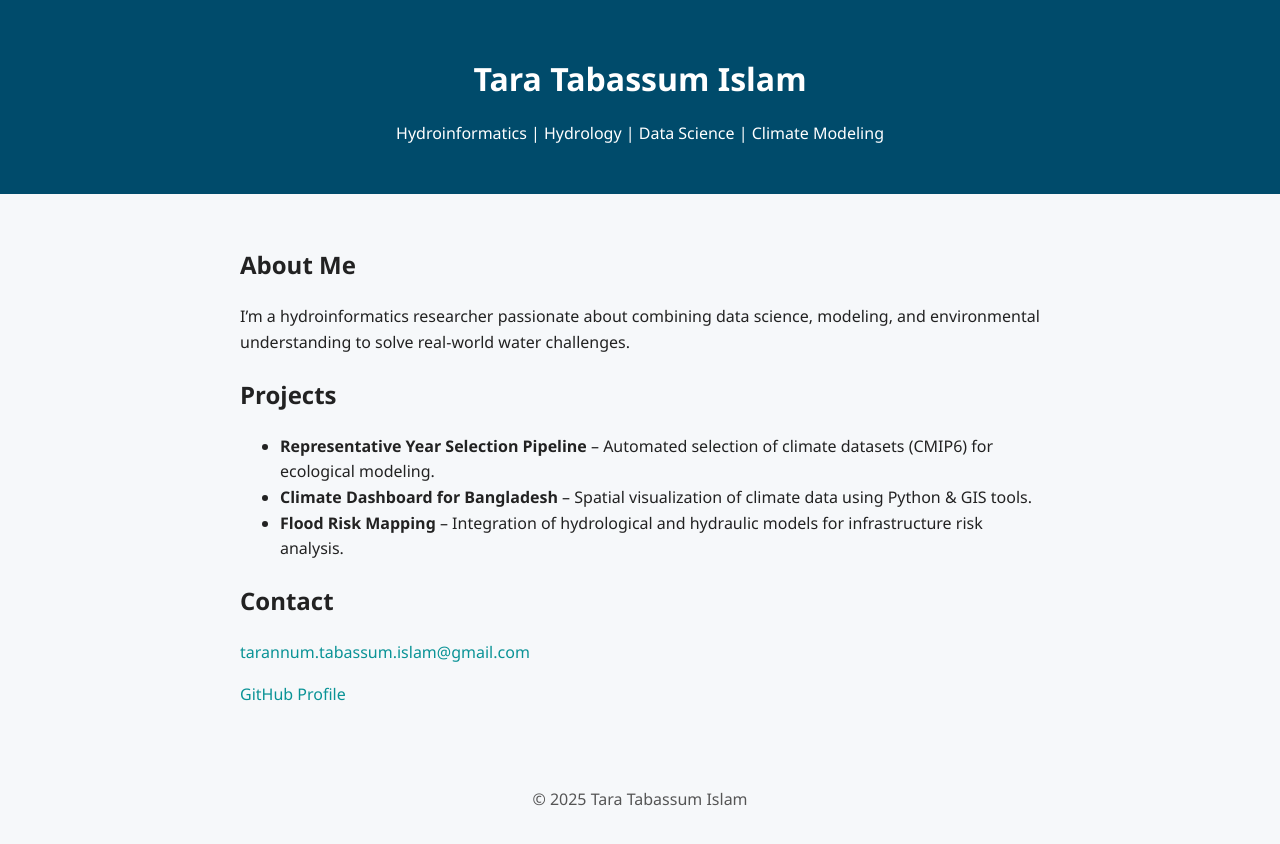
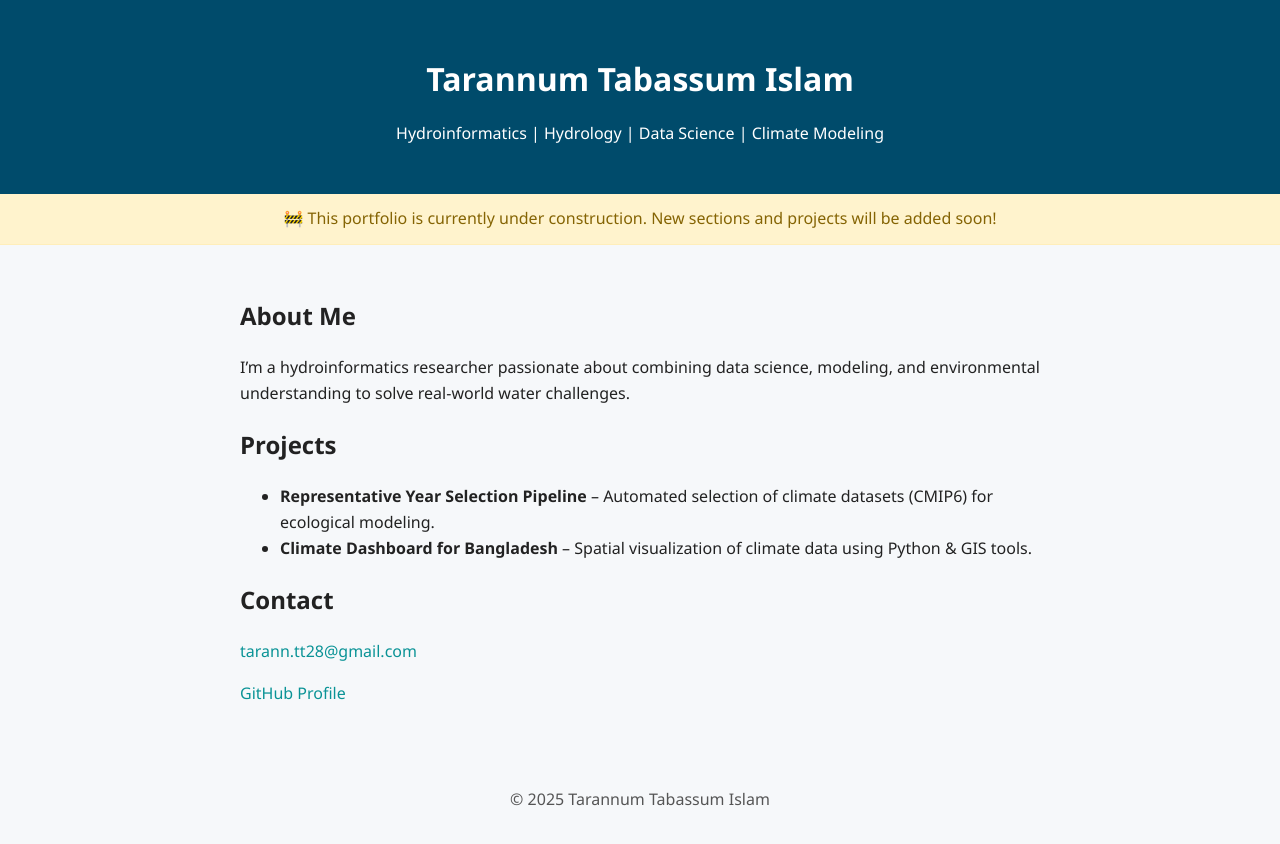
Before and after one commit to tara-nnum/tara-nnum.github.io, a plain HTML site: page index.html in a window 1280 px wide. Drawn offline with Linux system fonts and the light colour scheme.

Commit message:
Update index.html

```diff
--- a/index.html
+++ b/index.html
@@ -27,9 +27,13 @@
 </head>
 <body>
   <header>
-    <h1>Tara Tabassum Islam</h1>
+    <h1>Tarannum Tabassum Islam</h1>
     <p>Hydroinformatics | Hydrology | Data Science | Climate Modeling</p>
   </header>
+
+  <div style="background-color: #fff3cd; color: #856404; text-align: center; padding: 0.75rem; font-size: 1rem; border-bottom: 1px solid #ffeeba;">
+    🚧 This portfolio is currently under construction. New sections and projects will be added soon!
+  </div>
 
   <section>
     <h2>About Me</h2>
@@ -39,16 +43,15 @@
     <ul>
       <li><strong>Representative Year Selection Pipeline</strong> – Automated selection of climate datasets (CMIP6) for ecological modeling.</li>
       <li><strong>Climate Dashboard for Bangladesh</strong> – Spatial visualization of climate data using Python & GIS tools.</li>
-      <li><strong>Flood Risk Mapping</strong> – Integration of hydrological and hydraulic models for infrastructure risk analysis.</li>
     </ul>
 
     <h2>Contact</h2>
-    <p><a href="mailto:tarannum.tabassum.islam@gmail.com">tarannum.tabassum.islam@gmail.com</a></p>
+    <p><a href="mailto:tarann.tt28@gmail.com">tarann.tt28@gmail.com</a></p>
     <p><a href="https://github.com/tara-nnum">GitHub Profile</a></p>
   </section>
 
   <footer>
-    <p>© 2025 Tara Tabassum Islam</p>
+    <p>© 2025 Tarannum Tabassum Islam</p>
   </footer>
 </body>
 </html>
```
